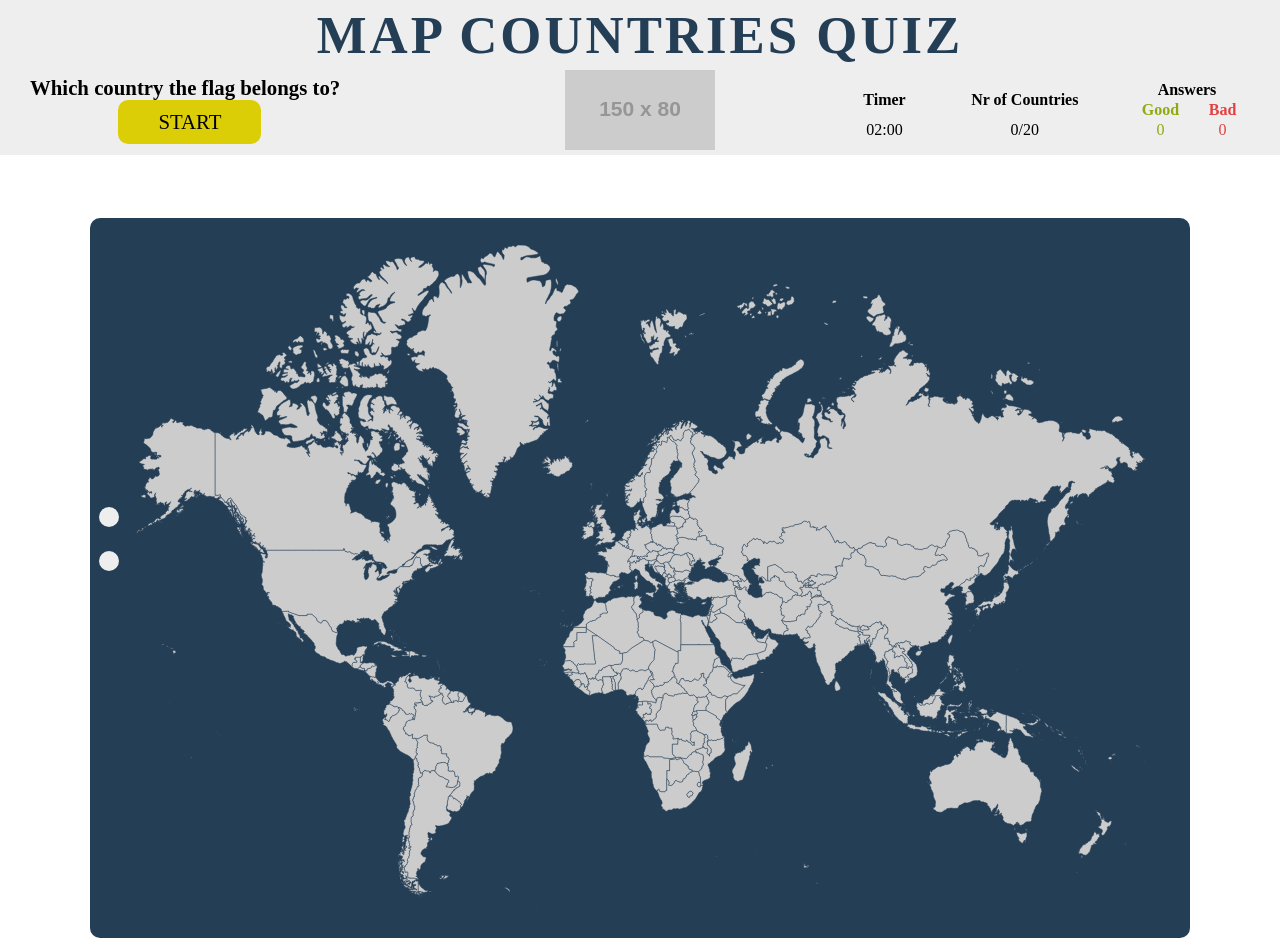
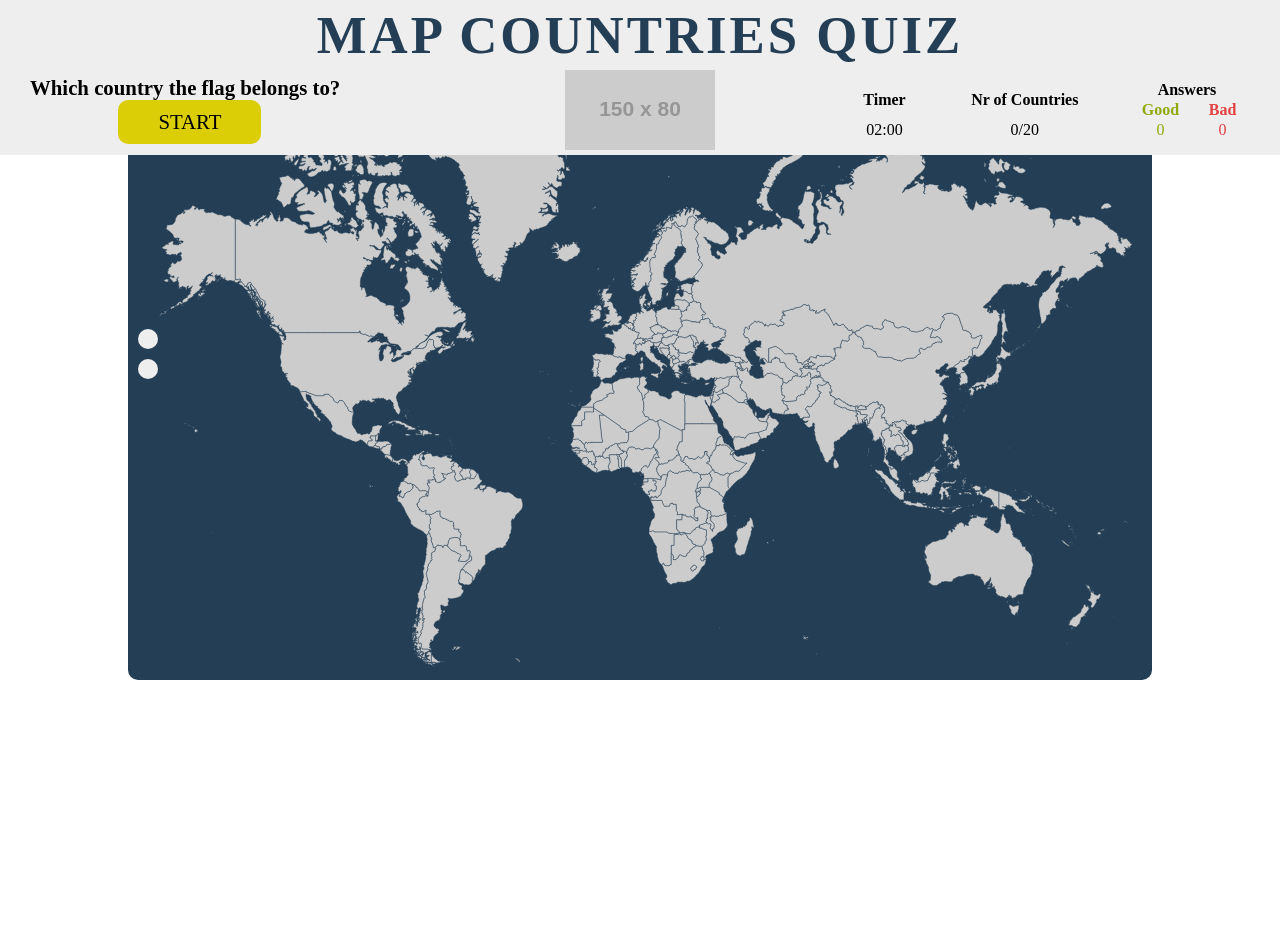
Before and after one commit to monika-stempniak/MapCountriesQuiz, a React app: page /quiz in a window 1280 px wide. After the commit the page ends 800 px from the top, so only its background shows below. Built offline with nearby package versions, Linux system fonts and the light colour scheme; the HTML template or start-up script is replaced by a standard one.

Commit message:
Update Map component: add div with map-buttons class, update style

```diff
--- a/src/js/scenes/Map.jsx
+++ b/src/js/scenes/Map.jsx
@@ -107,6 +107,7 @@ class Map extends React.Component<Props,State> {
             isMapViewCloser={isMapViewCloser}
             svgPathList={this.prepareSVGPathList()}
           />
+          <div className="map-buttons">
             <Button
               btnClass="btn-map btn-further"
               isHidden
@@ -121,6 +122,7 @@ class Map extends React.Component<Props,State> {
             >
               <Icon sign="plus" />
             </Button>
+          </div>
         </figure>
       </section>
     )
--- a/src/scss/partials/_map.scss
+++ b/src/scss/partials/_map.scss
@@ -1,19 +1,22 @@
 .map {
-  margin-top: 180px;
+  width: 100%;
+  height: 80%;
+  @include flexbox(center, center);
 
   .map-container {
     margin: 0 auto;
-    width: 1100px;
-    height: 720px;
+    width: 80%;
+    height: 90%;
     background-color: $color-main;
     border-radius: 10px;
-    @include flexbox(center, center);
+    @include flexbox(space-between, center);
+    flex-direction: row-reverse;
     overflow: hidden;
-    position: relative;
 
     .map-svg {
-      width: $map-width;
-      height: $map-height;
+      flex: 1;
+      padding-right: 20px;
+      height: 95%;
       transform: scale(1) translateY(0px);
       transition: .5s;
 
@@ -35,21 +38,20 @@
       }
     }
 
+    .map-buttons {
+      @include flexbox(center, center);
+      flex-direction: column;
+    }
+
     .btn-map {
-      position: absolute;
-      top: $map-height / 2;
-      left: $map-width - 1000;
       z-index: 1;
       padding: 10px;
+      margin: 0 0 10px 10px;
       border-radius: 50%;
       border: none;
       cursor: pointer;
       background-color: $color-bg;
       outline: none;
-    }
-
-    .btn-further {
-      top: $map-height / 2.3;
     }
 
     .country-name {
```
Lines whose indentation alone changed are shown as unchanged.
